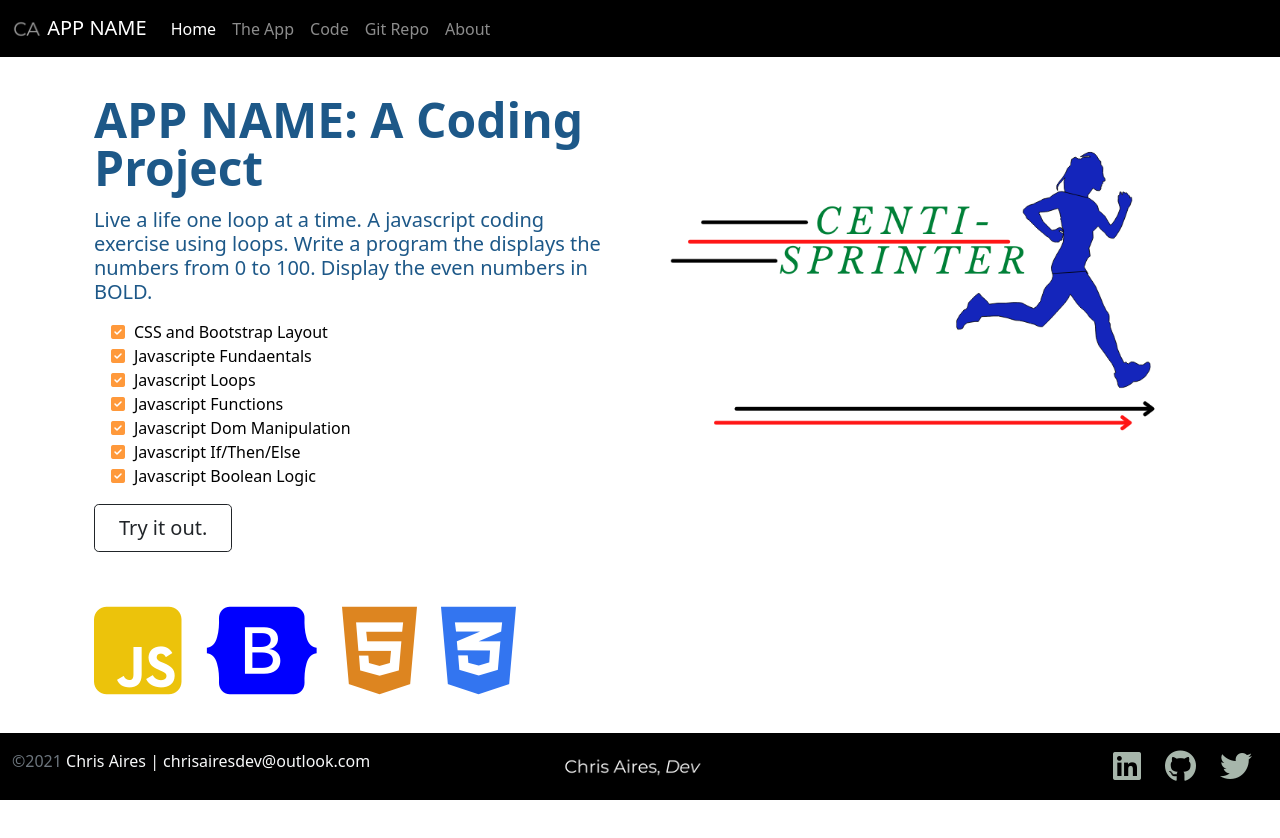
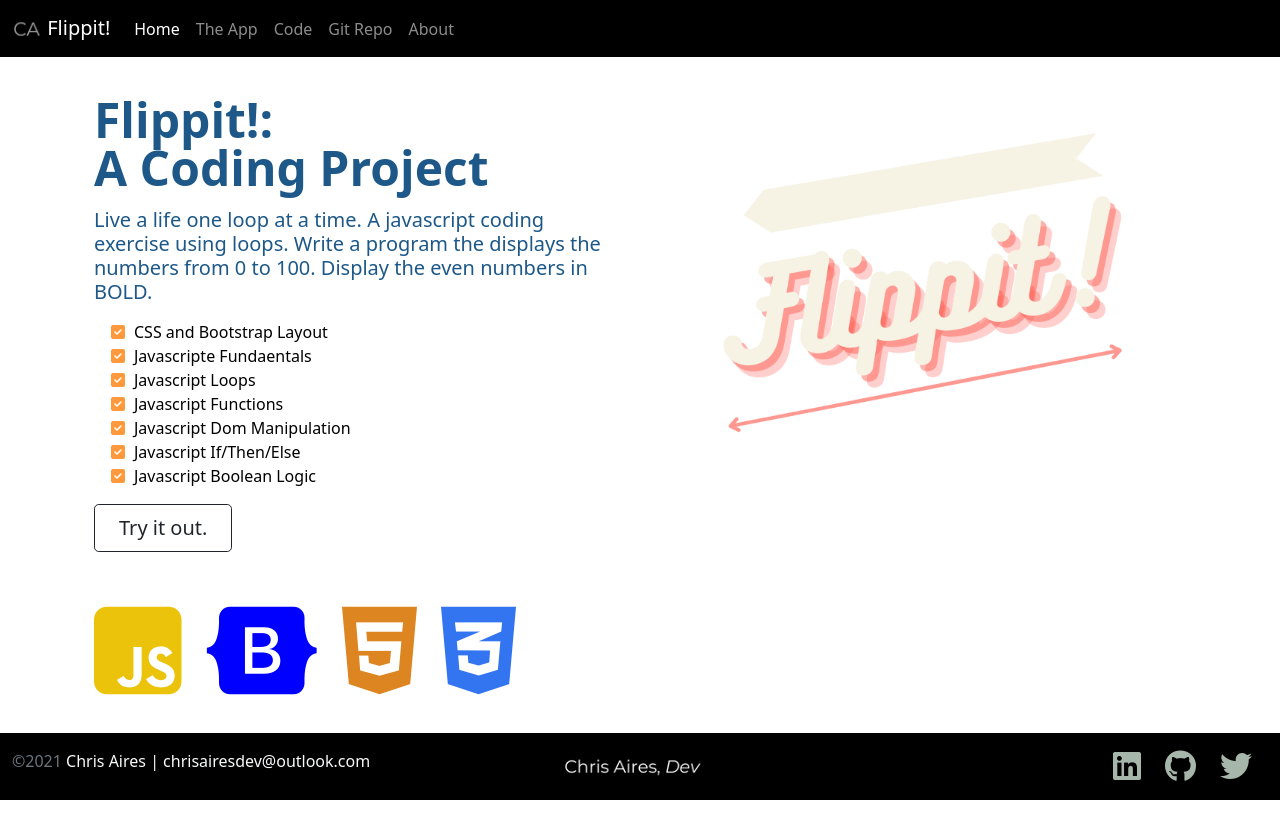
Before and after one commit to chrisairesdev/Flippit, a plain HTML site: page index.html in a window 1280 px wide. Drawn offline with nearby package versions, Linux system fonts and the light colour scheme.

Commit message:
Initial Branding

```diff
--- a/index.html
+++ b/index.html
@@ -2,7 +2,7 @@
 <html lang="en" class="h-100">
 
 <head>
-    <title>App Name: A Coding Project By Chris Aires</title>
+    <title>Flippit!: A Coding Project By Chris Aires</title>
     <!-- Required meta tags -->
     <meta charset="utf-8">
     <meta name="viewport" content="width=device-width, initial-scale=1, shrink-to-fit=no">
@@ -22,7 +22,7 @@
 <!-- ==== Nav Section ==== -->
 <nav class="navbar navbar-expand-md navbar-dark fixed-top bg-black">
     <div class="container-fluid">
-        <a class="navbar-brand" href=""><img src="img/android-chrome-512x512.png" class="d-inline-block align-text-top" alt="Chris Aires, Dev Logo" width="30" height="30"> APP NAME</a>
+        <a class="navbar-brand" href=""><img src="img/android-chrome-512x512.png" class="d-inline-block align-text-top" alt="Chris Aires, Dev Logo" width="30" height="30"> Flippit!</a>
         <button class="navbar-toggler" type="button" data-bs-toggle="collapse" data-bs-target="#navbarCollapse"
             aria-controls="navbarCollapse" aria-expanded="false" aria-label="Toggle navigation">
             <span class="navbar-toggler-icon"></span>
@@ -53,7 +53,7 @@
        <div class="container col-xxl-8 px-4 py-5">
            <div class="row g-5 py-5 row-cols-1 row-cols-lg-2">
             <div class="col order-last order-lg-first">
-                <h1 class="display-5 fw-bold lh-1 mb-3" >APP NAME: A Coding Project</h1>
+                <h1 class="display-5 fw-bold lh-1 mb-3" >Flippit!: <br>A Coding Project</h1>
                 <h4 class="lead">Live a life one loop at a time. A javascript coding exercise using loops. Write a program the displays the numbers from 0 to 100. Display the even numbers in <strong>BOLD.</strong>
                 </h4>
                 <ul class="fa-ul pt-2 checklist">
@@ -88,7 +88,7 @@
                 </h5>
             </div>
             <div class="col">
-                <img src="/img/Centi-Sprinter.png" class="img-fluid center-block d-block mx-auto" alt="APP Logo" width="700" height="500">
+                <img src="/img/Flippit!.png" class="img-fluid center-block d-block mx-auto" alt="APP Logo" width="700" height="500">
             </div>
            </div>
        </div>
```
Also changed, not shown: app.html (+2 -2 lines), code.html (+3 -3 lines), img/Centi-Sprinter.png (deleted), img/Flippit!.png (added).
